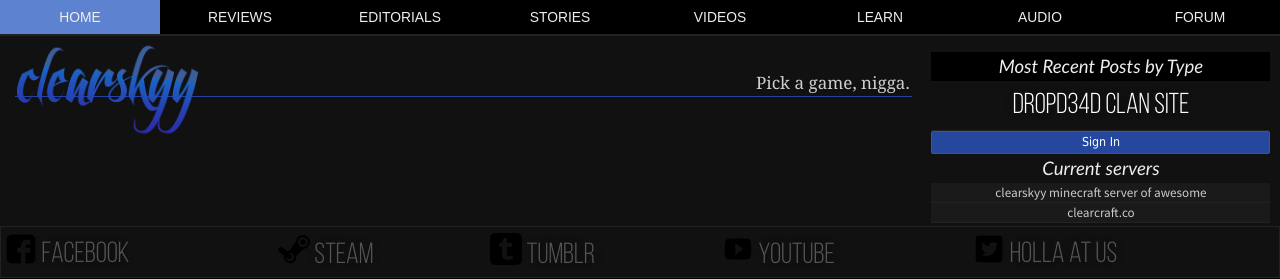
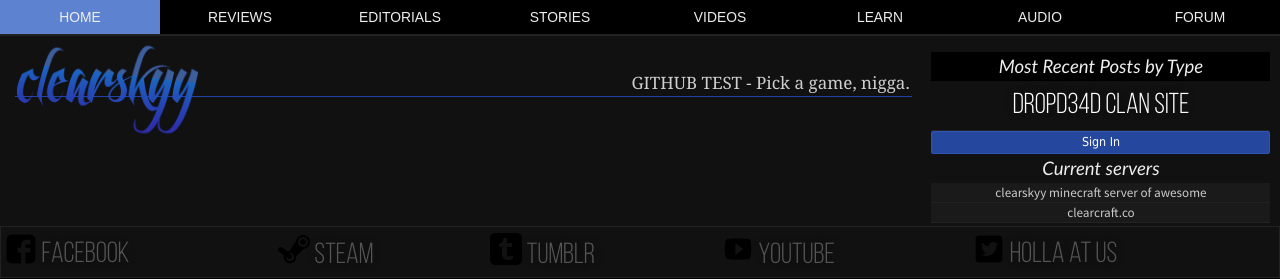
Before and after one commit to clearskyy/clearskyy, a PHP site: page /testdex.php in a window 1280 px wide. Shown: the top 279 px of the page. Run offline with PHP 8.4, Linux system fonts and the light colour scheme; data that the repository does not hold is empty; some libraries are stand-ins or nearby versions.

Commit message:
github test

```diff
--- a/testdex.php
+++ b/testdex.php
@@ -55,7 +55,7 @@ if( isset( $_SESSION["user"] )){
 				<div class="content">
 					<div class="type-ribbon">
 						<h3>
-							Pick a game, nigga.
+							GITHUB TEST - Pick a game, nigga.
 						</h3>
 					</div>
 
```
